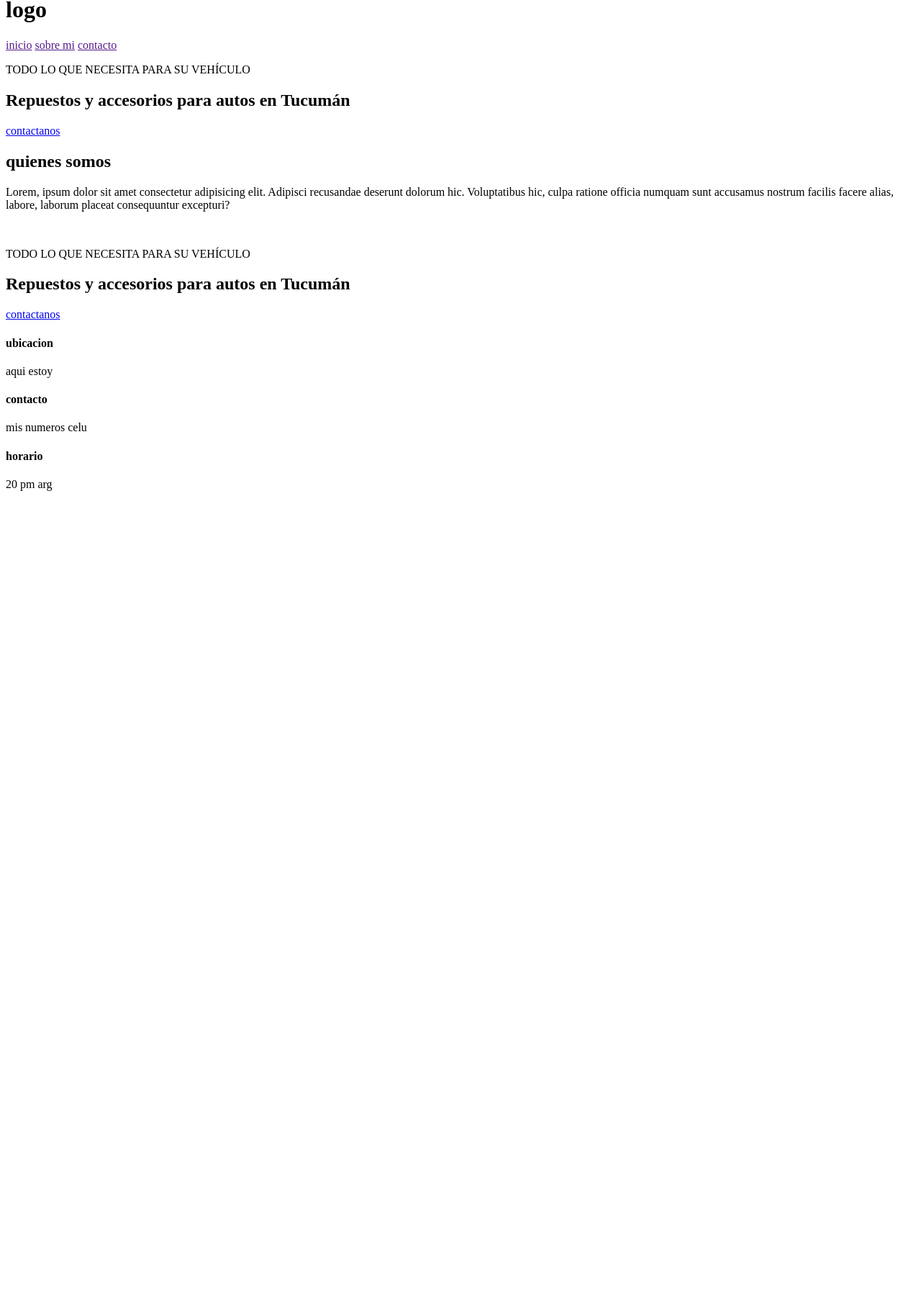
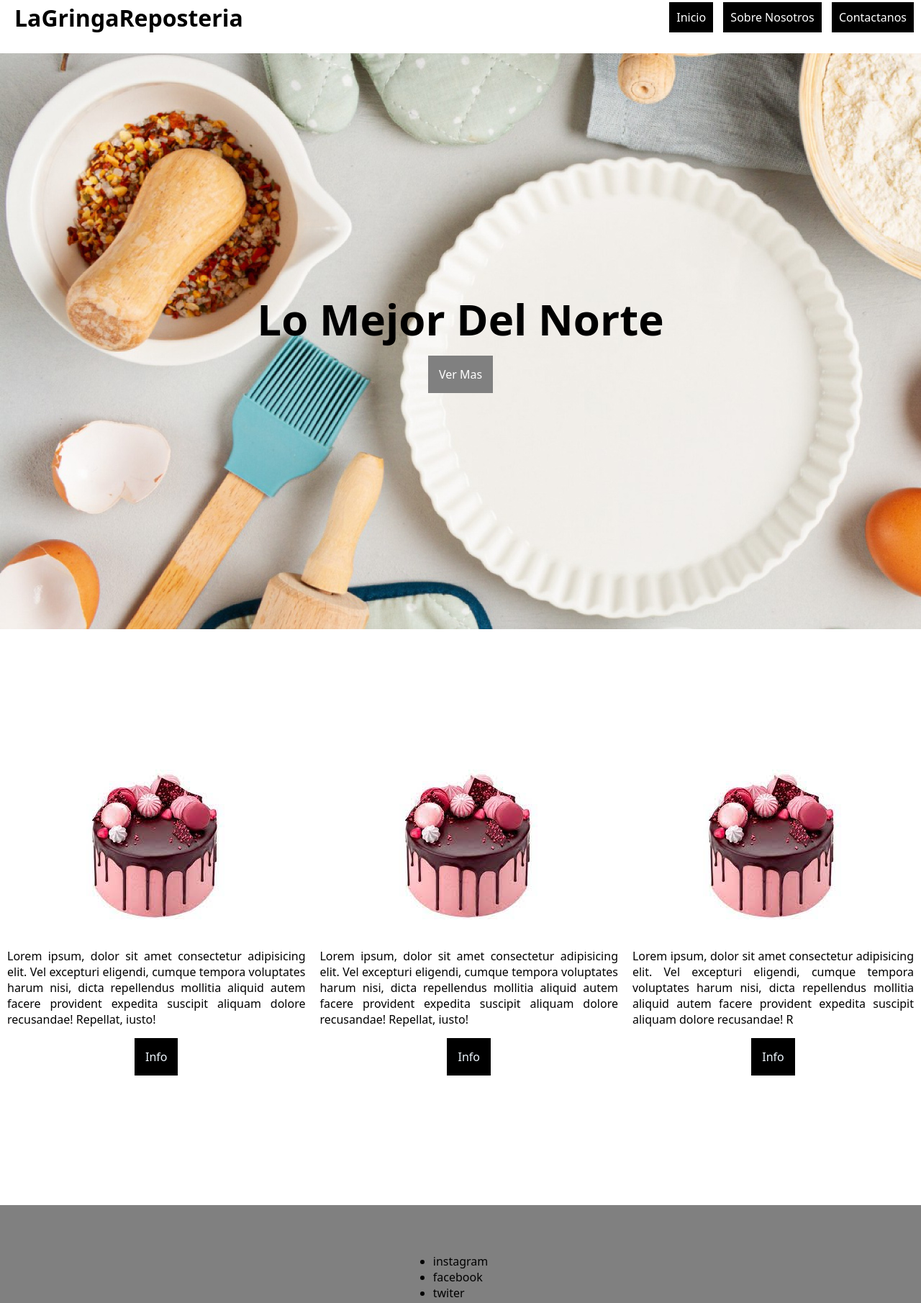
Before and after one commit to thedark008/pagina-web-123, a plain HTML site: page index.html in a window 1280 px wide. Shown: the part 26-1836 px from the top of the page at 72% size. Before the commit the page ends 800 px from the top, so only its background shows below. Drawn offline with Linux system fonts and the light colour scheme.

Commit message:
aprende git hernan

```diff
--- /dev/null
+++ b/css/style.css
@@ -0,0 +1,93 @@
+*{
+    font-family: system-ui, -apple-system, BlinkMacSystemFont, 'Segoe UI', Roboto, Oxygen, Ubuntu, Cantarell, 'Open Sans', 'Helvetica Neue', sans-serif;
+    margin: 0;
+    padding: 0;
+}
+.header{
+    /*background: grey;*/
+    height: 100px;
+    display: flex;
+    justify-content: space-between;
+    align-items: center;
+}
+.section{
+    background-image: url(../img/hero.jpg);
+    height: 800px;
+    display: flex;
+    align-items: center;
+    justify-content: center;
+}
+     .article-inicio{
+        display: flex;
+        flex-direction: column;
+        align-items: center;
+        text-align: end;
+        }
+        .titulo{
+            font-size: 60px;
+        }
+        .boton{
+            margin-top: 10px;
+            text-decoration: none;
+            color: white;
+            background: gray;
+            padding: 15px;
+        }
+.logo{
+    margin-left: 20px;
+}
+/*.nav-menu{
+
+}*/
+.link-menu{
+    text-decoration: none;
+    color: white;
+    background: rgb(0, 0, 0);
+    padding: 10px;
+    margin-right: 10px;
+
+}
+.section-info{
+    height: 800px;
+    display: flex;
+   align-items: center;
+}
+.article-info{
+    display: flex;
+    text-align: center;
+    align-items: center;
+    /*background: grey;*/
+    margin: 10px;
+
+}
+.container{
+    display: flex;
+    align-items: center;
+    flex-direction: column;
+    justify-content:start ;
+}
+  /*.img{
+
+  }*/
+  .info{
+   margin-top: 20px;
+   text-align: justify;
+   height: auto;
+  }
+  .boton-info{
+    margin-top: 30px;
+
+  }
+  .boton-info a{
+    text-decoration: none;
+    color: aliceblue;
+    background: black;
+    padding: 15px;
+  }
+.footer{
+    height: 200px;
+    background: grey;
+    display: flex;
+    align-items: center;
+    justify-content: center;
+}
--- a/index.html
+++ b/index.html
@@ -4,53 +4,95 @@
 <head>
     <meta charset="UTF-8">
     <meta name="viewport" content="width=device-width, initial-scale=1.0">
-    <title>repuesto tucuman</title>
+    <title>LaGringaReposteria</title>
+    <link rel="stylesheet" href="css/style.css">
 </head>
 
 <body>
-    <header>
-        <h1>logo</h1>
 
-        <a href="">inicio</a>
-        <a href="">sobre mi</a>
-        <a href="">contacto</a>
+<header class="header">
+        <h1 class="logo">
+            LaGringaReposteria
+        </h1>
+        <nav class="nav-menu">
+            <a href="#inicio" class="link-menu">Inicio</a>
+            <a href="" class="link-menu">Sobre Nosotros</a>
+            <a href="#contactanos" class="link-menu">Contactanos</a>
+        </nav>
+    </header>
+    <section class="section" id="inicio">
+        <article class="article-inicio">
+            <h1 class="titulo"> Lo Mejor Del Norte </h1>
+            <a href="#info" class="boton">Ver Mas</a>
+        </article>
+    </section>
+    <section class="section-info" id="info">
+        <article class="article-info">
+            <div class="container">
 
-    </header>
-    <section>
-        <p>TODO LO QUE NECESITA PARA SU VEHÍCULO</p>
-        <h1>Repuestos y accesorios para autos en Tucumán</h1>
-        <a href="#">contactanos</a>
+                <div class="img">
+                    <img src="img/img-1.jpg" alt="">
+                </div>
+                <div class="info">
+                    <p>Lorem ipsum, dolor sit amet consectetur adipisicing elit. Vel excepturi eligendi, cumque tempora
+                        voluptates harum nisi, dicta repellendus mollitia aliquid autem facere provident expedita suscipit
+                        aliquam dolore recusandae! Repellat, iusto!</p>
+                    </div>
+                    <div class="boton-info">
+                        <a href="#">Info</a>
+                    </div>
+                </div>
+                </article>
+
+        <article class="article-info">
+            <div class="container">
+
+                <div class="img">
+                    <img src="img/img-1.jpg" alt="">
+                </div>
+                <div class="info">
+
+                    <p>Lorem ipsum, dolor sit amet consectetur adipisicing elit. Vel excepturi eligendi, cumque tempora
+                        voluptates harum nisi, dicta repellendus mollitia aliquid autem facere provident expedita suscipit
+                        aliquam dolore recusandae! Repellat, iusto!</p>
+                    </div>
+                    <div class="boton-info">
+                        <a href="#">Info</a>
+                    </div>
+                </div>
+                </article>
+
+        <article class="article-info">
+            <div class="container">
+
+                <div class="img">
+                    <img src="img/img-1.jpg" alt="">
+                </div>
+                <div class="info">
+
+                    <p>Lorem ipsum, dolor sit amet consectetur adipisicing elit. Vel excepturi eligendi, cumque tempora
+                        voluptates harum nisi, dicta repellendus mollitia aliquid autem facere provident expedita suscipit
+                        aliquam dolore recusandae! R </p>
+                </div>
+                <div class="boton-info">
+                    <a href="#">Info</a>
+                </div>
+                </div>
+        </article>
     </section>
-    <section>
-        <h1>quienes somos</h1>
-        <p>Lorem, ipsum dolor sit amet consectetur adipisicing elit. Adipisci recusandae deserunt dolorum hic.
-            Voluptatibus hic, culpa ratione officia numquam sunt accusamus nostrum facilis facere alias, labore, laborum
-            placeat consequuntur excepturi?</p>
-        <img src="" alt="">
-        <img src="" alt="">
-        <img src="" alt="">
-        <img src="" alt="">
-    </section>
-    <section>
-        <p>TODO LO QUE NECESITA PARA SU VEHÍCULO</p>
-        <h1>Repuestos y accesorios para autos en Tucumán</h1>
-        <a href="#">contactanos</a>
-    </section>
-    <footer>
-        <div class="caja-img"></div>
-        <div class="ubicacion">
-            <h4>ubicacion</h4>
-            <p>aqui estoy </p>
-        </div>
-        <div class="contacto">
-            <h4>contacto</h4>
-            <p>mis numeros celu</p>
-        </div>
-        <div class="horario">
-            <h4>horario</h4>
-            <p>20 pm arg</p>
+    <footer class="footer" id="contactanos">
+        <div class="pie">
+            <ul>
+                <li>instagram</li>
+                <li>facebook</li>
+                <li>twiter</li>
+            </ul>
         </div>
     </footer>
 </body>
 
+
+
+
+
 </html>
```
Also changed, not shown: img/hero.jpg (added), img/img-1.jpg (added), img/img-2.jpg (added), 1 other file.
